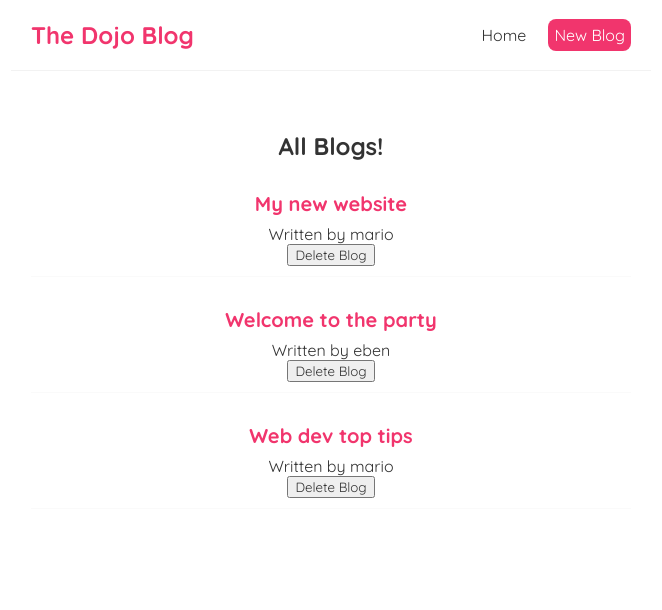
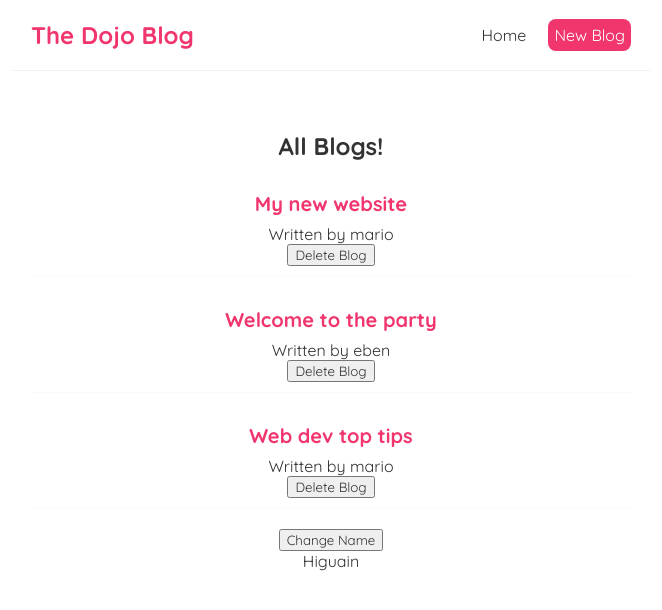
Before and after one commit to ebenofere/react-netninja, a React (Create React App) app: page / in a window 1280 px wide. Shown: the top 610 px of the page, without its empty margins (309-971 px from the left). Built offline with nearby package versions, Linux system fonts and the light colour scheme.

Commit message:
useEffect Dependencies

```diff
--- a/src/Home.js
+++ b/src/Home.js
@@ -8,6 +8,8 @@
         { id:3, title: 'Web dev top tips', author: 'mario', body: 'lorem ipsum...' }
     ]);
 
+    const[name, setName] = useState('Higuain');
+
     const handleDelete = (id) => {
         const newBlogs = blogs.filter(blog => blog.id !== id);
         setBlogs(newBlogs);
@@ -15,12 +17,15 @@
 
     useEffect(() => {
         console.log(`use effect ran`);
-        console.log(blogs);
-    });
+        console.log(name);
+    }, [name]);
 
     return (
         <div className="home">
             <BlogList blogs={blogs} title="All Blogs!" handleDelete={handleDelete} />
+
+            <button onClick={() => setName('Benzema')}>Change Name</button>
+            <p>{ name }</p>
         </div>
     );
 }
```
